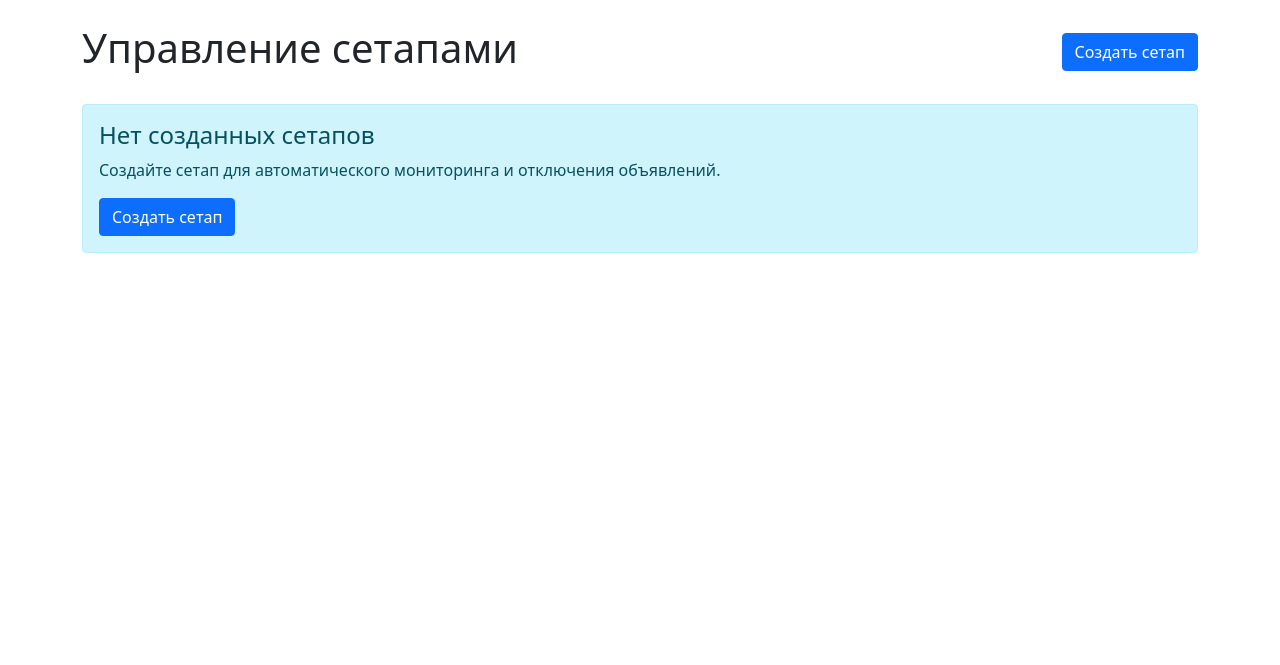
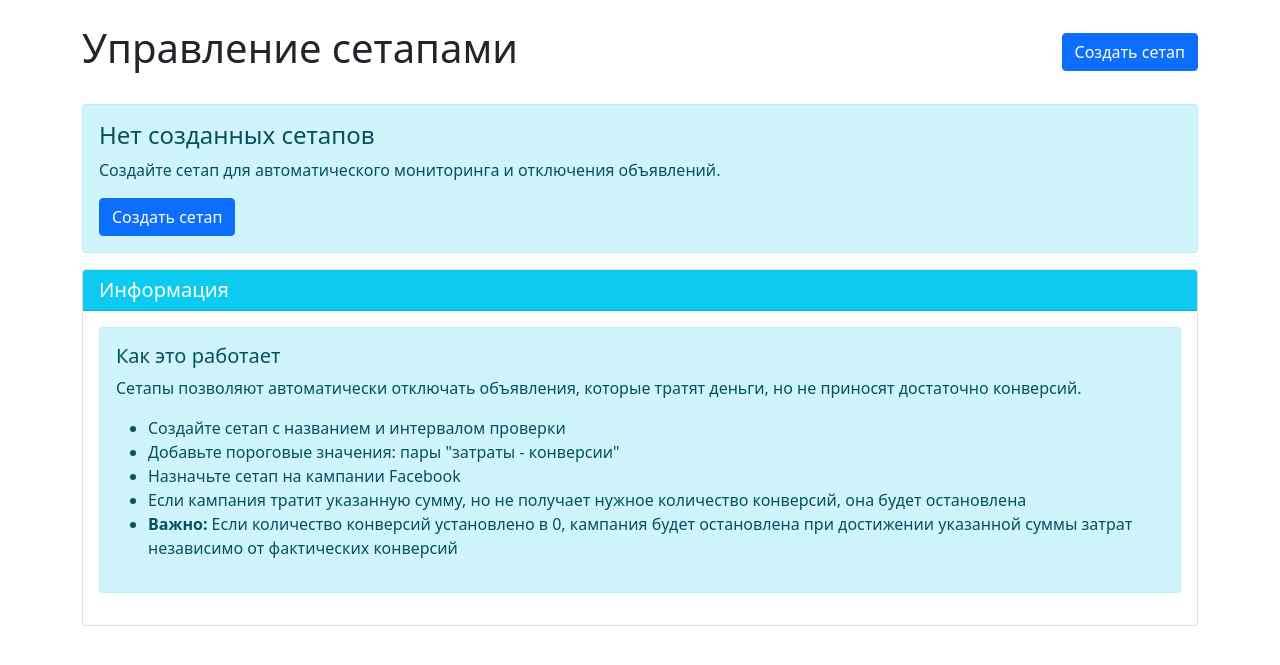
Before and after one commit to kirfitai/FBBayersHelper, a Flask app: page /setups in a window 1280 px wide. Shown: the part 56-721 px from the top of the page. Run offline with Flask 3, Linux system fonts and the light colour scheme; the visitor is signed in with stand-in values (Sample User, id 1); data that the repository does not hold is empty.

Commit message:
Добавлено пояснение о работе с нулевыми значениями конверсий в сетапах

```diff
--- a/app/templates/setups/index_simple.html
+++ b/app/templates/setups/index_simple.html
@@ -69,6 +69,25 @@
             <a href="{{ url_for('main.create_setup') }}" class="btn btn-primary">Создать сетап</a>
         </div>
         {% endif %}
+
+        <div class="card mb-4">
+            <div class="card-header bg-info text-white">
+                <h5 class="mb-0">Информация</h5>
+            </div>
+            <div class="card-body">
+                <div class="alert alert-info">
+                    <h5 class="alert-heading">Как это работает</h5>
+                    <p>Сетапы позволяют автоматически отключать объявления, которые тратят деньги, но не приносят достаточно конверсий.</p>
+                    <ul>
+                        <li>Создайте сетап с названием и интервалом проверки</li>
+                        <li>Добавьте пороговые значения: пары "затраты - конверсии"</li>
+                        <li>Назначьте сетап на кампании Facebook</li>
+                        <li>Если кампания тратит указанную сумму, но не получает нужное количество конверсий, она будет остановлена</li>
+                        <li><strong>Важно:</strong> Если количество конверсий установлено в 0, кампания будет остановлена при достижении указанной суммы затрат независимо от фактических конверсий</li>
+                    </ul>
+                </div>
+            </div>
+        </div>
     </div>
 </div>
 
```
Also changed, not shown: app/templates/setups/create.html (+4 -3 lines), app/templates/setups/edit.html (+4 -3 lines).
